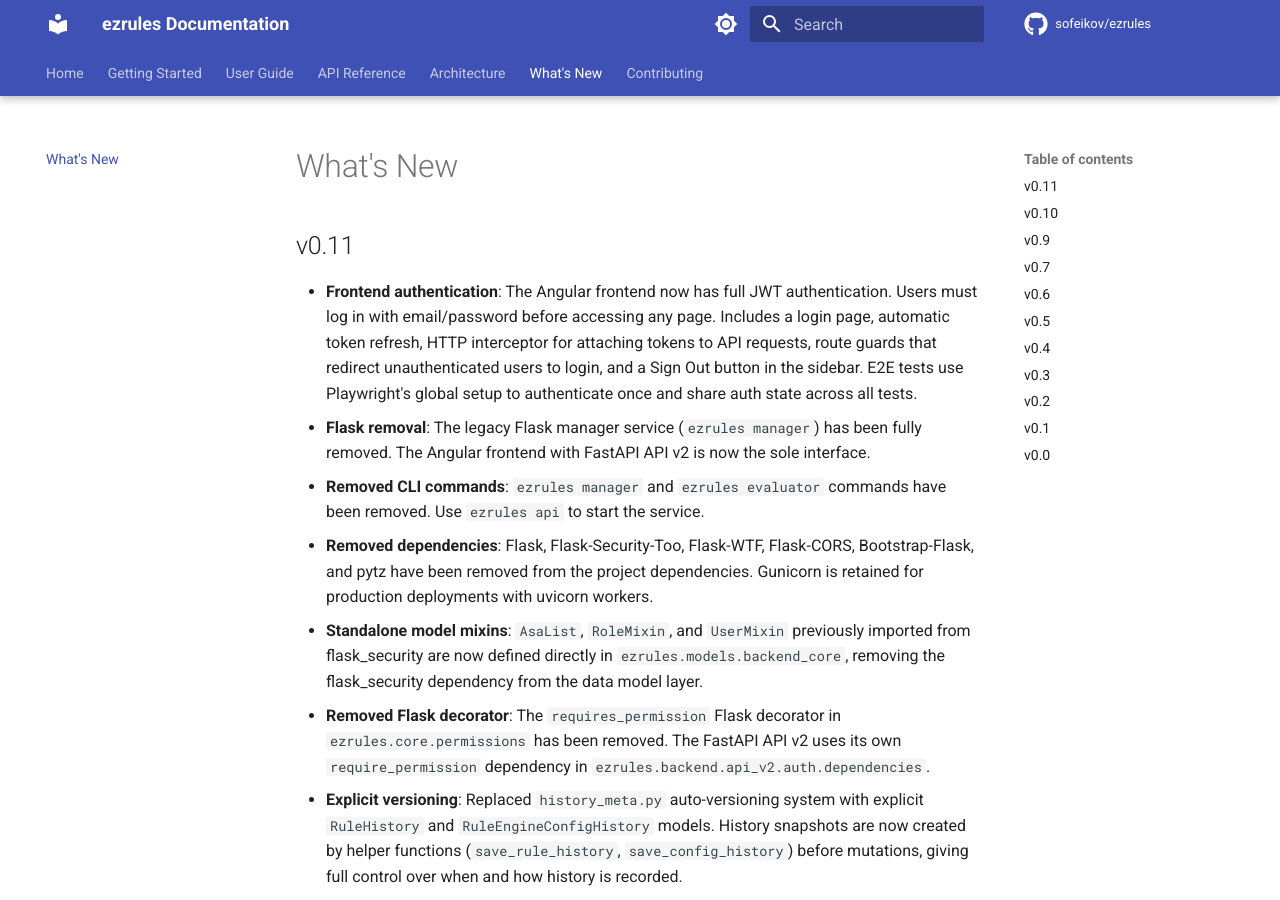
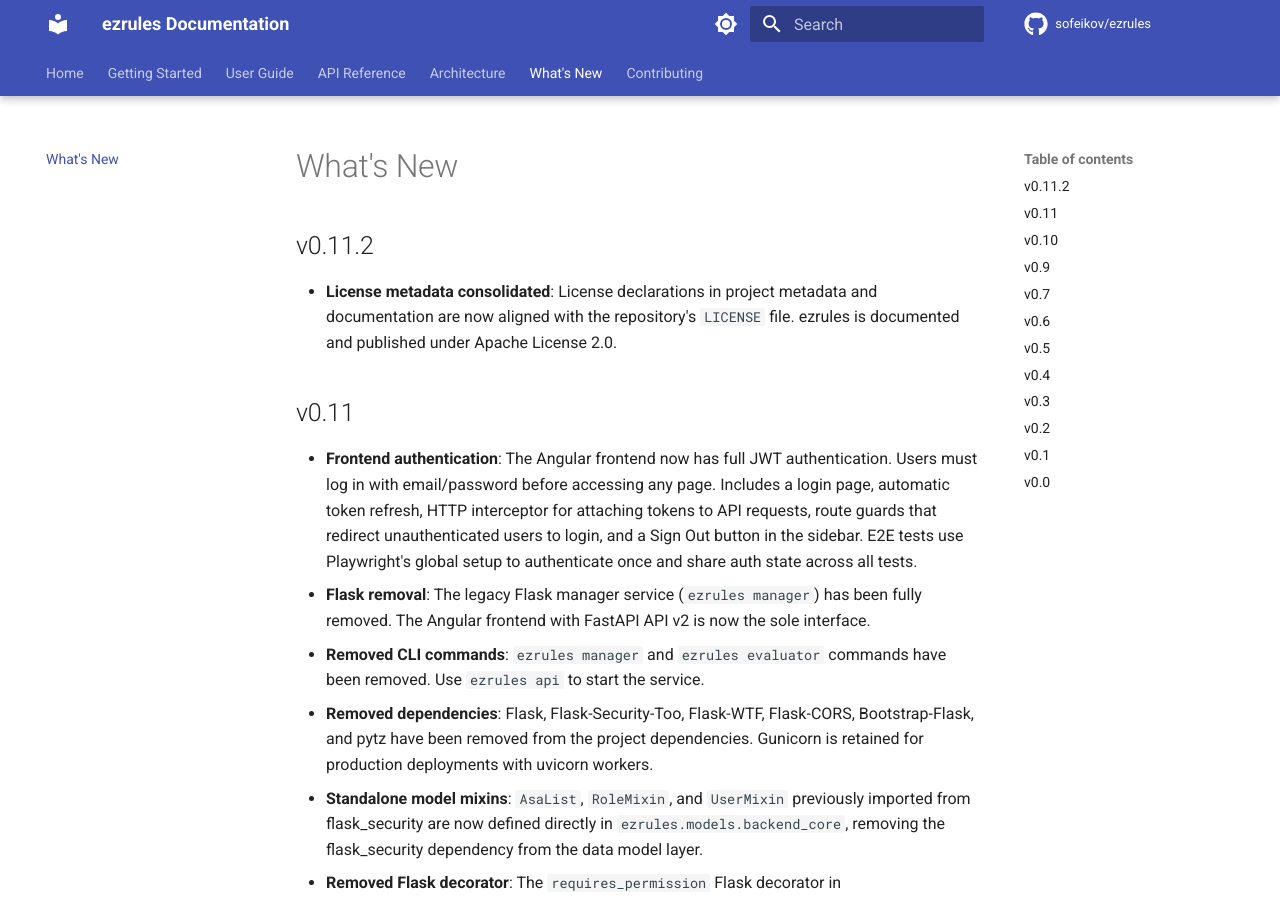
Before and after one commit to sofeikov/ezrules, an MkDocs documentation site: the page built from docs/whatsnew.md, in a window 1280 px wide and 900 px high. Built offline with MkDocs 1.6.1 and Material for MkDocs 9.7.7, drawn with Linux system fonts in a browser that asks for light colours; comment, search, counter and statistics services are not loaded.

Commit message:
Consolidate licenses

```diff
--- a/docs/whatsnew.md
+++ b/docs/whatsnew.md
@@ -1,4 +1,8 @@
 # What's New
+
+## v0.11.2
+
+* **License metadata consolidated**: License declarations in project metadata and documentation are now aligned with the repository's `LICENSE` file. ezrules is documented and published under Apache License 2.0.
 
 ## v0.11
 
```
Also changed, not shown: README.md (+1 -1 lines), docs/index.md (+1 -1 lines), pyproject.toml (+4 -3 lines), 1 other file.
